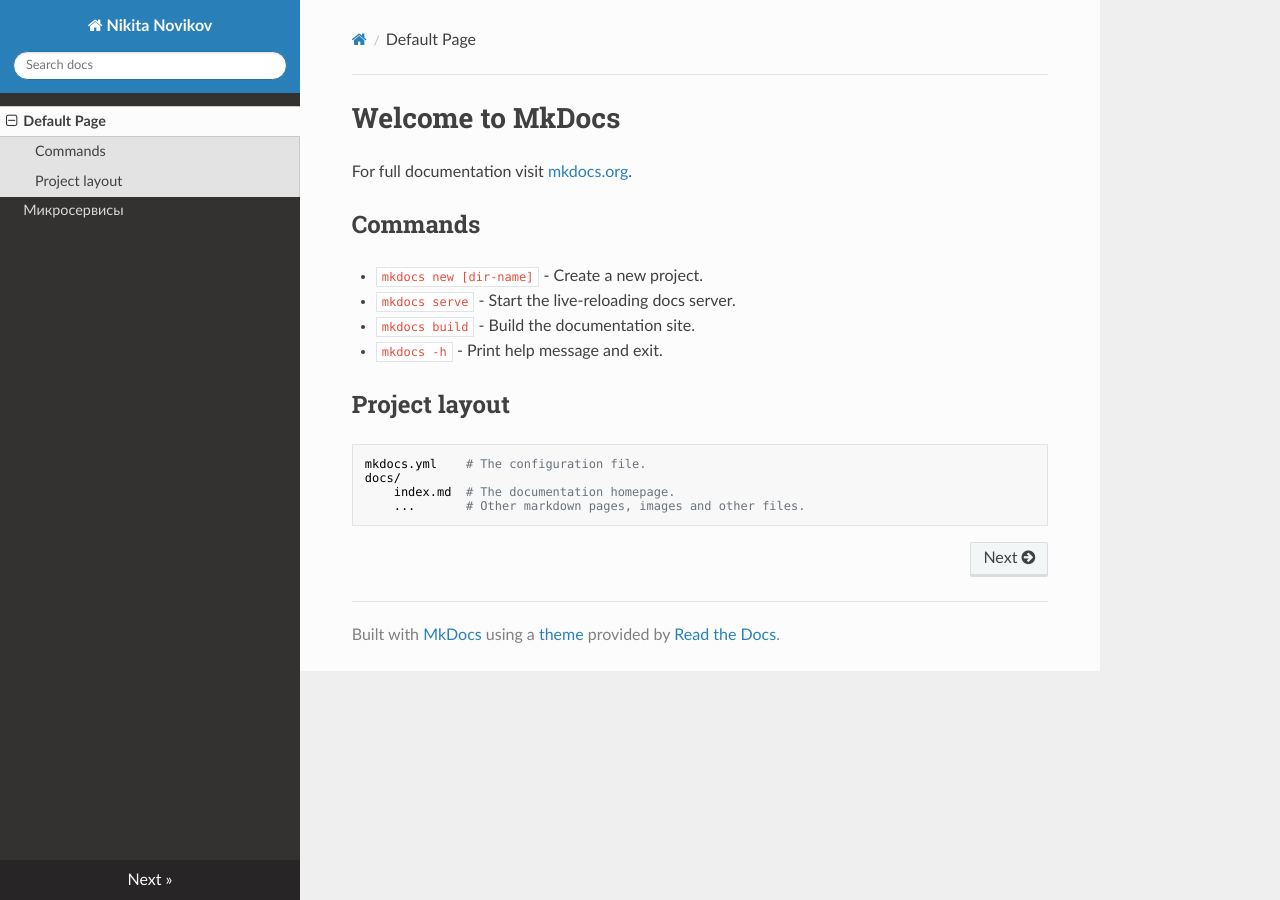
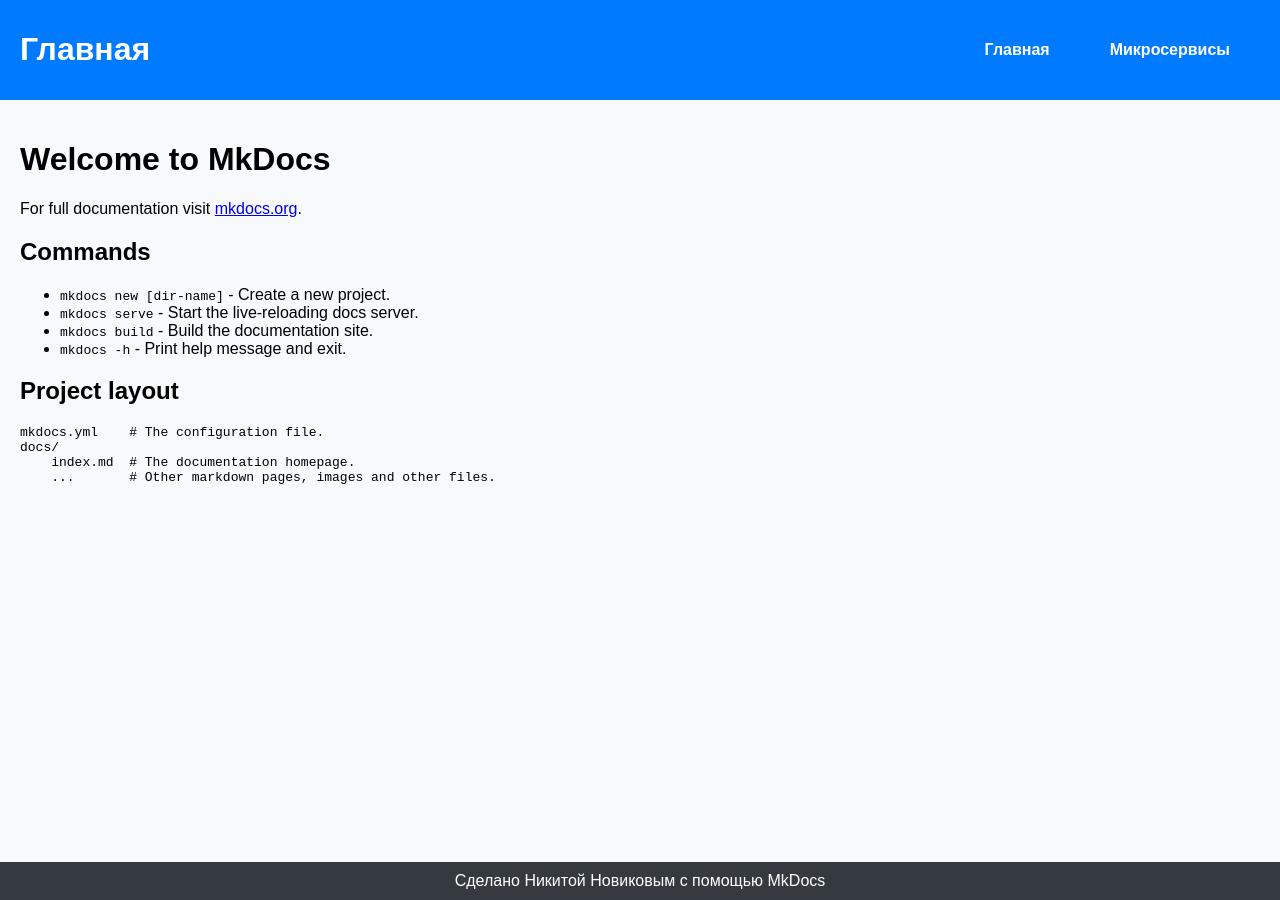
Before and after one commit to caVenikk/ITMO_web_python, an MkDocs documentation site: the page built from docs/index.md, in a window 1280 px wide. Built offline with MkDocs 1.6.1, drawn with Linux system fonts in a browser that asks for light colours; nearby versions of some CDN libraries.

Commit message:
Task 2: custom theme

```diff
--- a/mkdocs.yml
+++ b/mkdocs.yml
@@ -1,7 +1,19 @@
 site_name: Nikita Novikov
+site_url: http://localhost:9090
+use_directory_urls: true
 
 nav:
-  - Default Page: index.md
+  - Главная: index.md
   - Микросервисы: microservices_usage.md
 
-theme: readthedocs
+theme:
+  name: null
+  custom_dir: theme
+extra_css:
+  - 'styles.css'
+extra_javascript:
+  - 'script.js'
+
+watch:
+- theme
+- docs
--- /dev/null
+++ b/theme/main.html
@@ -0,0 +1,56 @@
+<!DOCTYPE html>
+<html lang="en">
+<head>
+    <meta charset="UTF-8">
+    <meta name="viewport" content="width=device-width, initial-scale=1.0">
+    <meta name="description" content="Web Python MkDocs site">
+    <meta name="author" content="Nikita Novikov">
+    <title>{% if page.title %}{{ page.title }} - {% endif %}{{ config.site_name }}</title>
+    {%- for path in config.extra_css %}
+      <link href="{{ path | url }}" rel="stylesheet">
+    {%- endfor %}
+</head>
+<body>
+    <header>
+        <div class="header-content">
+            <h1>{{ page.title }}</h1>
+            {% if nav|length > 1 %}
+            <nav>
+                <ul class="nav-tabs">
+                {% for nav_item in nav %}
+                    {% if nav_item.children %}
+                        <li class="dropdown">
+                            <a href="#" class="dropbtn">{{ nav_item.title }}</a>
+                            <ul class="dropdown-content">
+                            {% for sub_nav_item in nav_item.children %}
+                                <li class="{% if sub_nav_item.active %}current{% endif %}">
+                                    <a href="{{ sub_nav_item.url|url }}">{{ sub_nav_item.title }}</a>
+                                </li>
+                            {% endfor %}
+                            </ul>
+                        </li>
+                    {% else %}
+                        <li class="{% if nav_item.active %}current{% endif %}">
+                            <a href="{{ nav_item.url|url }}">{{ nav_item.title }}</a>
+                        </li>
+                    {% endif %}
+                {% endfor %}
+                </ul>
+            </nav>
+            {% endif %}
+        </div>
+    </header>
+
+    <main>
+        {{ page.content }}
+    </main>
+
+    <footer>
+        <p>Сделано Никитой Новиковым с помощью MkDocs</p>
+    </footer>
+
+    {%- for script in config.extra_javascript %}
+      {{ script | script_tag }}
+    {%- endfor %}
+</body>
+</html>
--- /dev/null
+++ b/theme/script.js
@@ -0,0 +1 @@
+console.log("Custom js code loaded");
--- /dev/null
+++ b/theme/styles.css
@@ -0,0 +1,92 @@
+body {
+    font-family: Arial, sans-serif;
+    margin: 0;
+    padding: 0;
+    background-color: #f8f9fa;
+    display: flex;
+    flex-direction: column;
+    min-height: 100vh;
+}
+
+header {
+    background-color: #007BFF;
+    color: #fff;
+    padding: 10px 0;
+}
+
+.header-content {
+    display: flex;
+    justify-content: space-between;
+    align-items: center;
+    padding: 0 20px;
+}
+
+nav ul {
+    list-style-type: none;
+    margin: 0;
+    padding: 0;
+    display: flex;
+}
+
+nav ul li {
+    margin: 0 10px;
+}
+
+nav ul li a {
+    text-decoration: none;
+    color: #fff;
+    font-weight: bold;
+    padding: 10px 20px;
+    border-radius: 5px;
+    background-color: transparent;
+    transition: background-color 0.3s;
+}
+
+nav ul li a:hover, nav ul li a.active {
+    background-color: #0056b3;
+}
+
+main {
+    flex: 1;
+    padding: 20px;
+}
+
+table {
+    width: 100%;
+    border-collapse: collapse;
+    table-layout: fixed;
+}
+
+table th, table td {
+    padding: 10px;
+    border: 1px solid #ddd;
+    text-align: left;
+    word-wrap: break-word;
+    min-width: 100px;
+}
+
+table th {
+    background-color: #0056b3;
+    color: #fff;
+}
+
+table tr:nth-child(odd) {
+    background-color: #f2f2f2;
+}
+
+table tr:nth-child(even) {
+    background-color: #ffffff;
+}
+
+footer {
+    background-color: #343a40;
+    color: #fff;
+    text-align: center;
+    padding: 10px 0;
+    position: relative;
+    width: 100%;
+}
+
+footer p {
+    margin: 0;
+}
```
Also changed, not shown: 1 other file.
